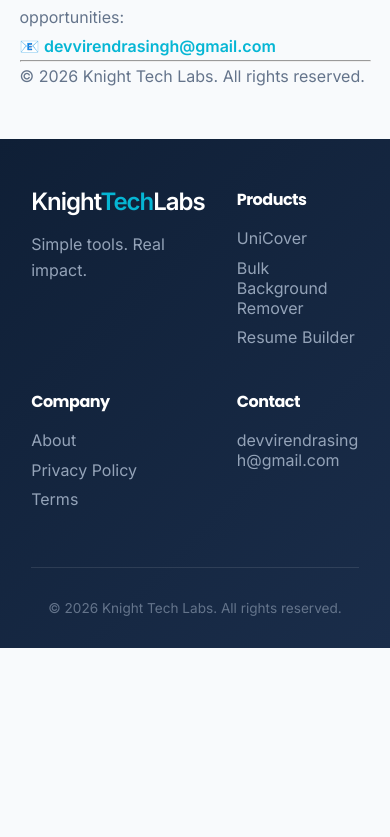
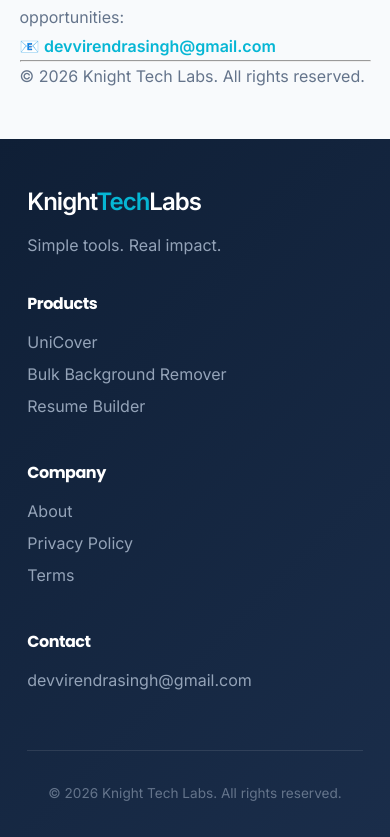
Before and after one commit to virendraxd/knighttechlabs, a React (Vite) app in the folder frontend/: page /about in a window 390 px wide. Shown: the part 2005-2842 px from the top of the page. Before the commit the page ends 2653 px from the top, so only its background shows below. Built offline with nearby package versions, Linux system fonts and the light colour scheme; no server answers.

Commit message:
footer ui changes

```diff
--- a/frontend/src/styles/global.css
+++ b/frontend/src/styles/global.css
@@ -52,6 +52,7 @@
     opacity: 0;
     transform: scale(0.95) translateY(10px);
   }
+
   to {
     opacity: 1;
     transform: scale(1) translateY(0);
@@ -59,8 +60,13 @@
 }
 
 @keyframes fadeIn {
-  from { opacity: 0; }
-  to { opacity: 1; }
+  from {
+    opacity: 0;
+  }
+
+  to {
+    opacity: 1;
+  }
 }
 
 html,
@@ -135,8 +141,13 @@
 }
 
 @keyframes floatMain {
-  from { transform: translate(0, 0); }
-  to { transform: translate(-20px, 30px); }
+  from {
+    transform: translate(0, 0);
+  }
+
+  to {
+    transform: translate(-20px, 30px);
+  }
 }
 
 .product-main-section h1 {
@@ -712,15 +723,18 @@
 
 /* FOOTER */
 .site-footer {
-  background: linear-gradient(135deg, var(--footer-start) 0%, var(--footer-end) 100%);
+  background: linear-gradient(135deg,
+      var(--footer-start) 0%,
+      var(--footer-end) 100%);
+
   color: white;
   padding: 5rem 15% 3rem;
 }
 
-/* GRID LAYOUT */
+/* GRID */
 .footer-container {
   display: grid;
-  grid-template-columns: 2fr 1fr 1fr 1.2fr;
+  grid-template-columns: repeat(auto-fit, minmax(180px, 1fr));
   gap: 2.5rem;
   margin-bottom: 3rem;
 }
@@ -733,7 +747,7 @@
 .footer-brand p {
   color: var(--slate-light);
   max-width: 260px;
-  line-height: 1.6;
+  line-height: 1.7;
 }
 
 /* LINKS */
@@ -746,9 +760,10 @@
 .footer-links a,
 .footer-contact a {
   display: block;
-  margin-bottom: 0.6rem;
+  margin-bottom: 0.75rem;
   color: var(--slate-light);
   transition: all 0.3s ease;
+  word-break: break-word;
 }
 
 .footer-links a:hover,
@@ -757,13 +772,14 @@
   padding-left: 4px;
 }
 
-/* BOTTOM BAR */
+/* BOTTOM */
 .footer-bottom {
   border-top: 1px solid rgba(255, 255, 255, 0.1);
   padding-top: 2rem;
   text-align: center;
   font-size: 0.85rem;
   color: var(--slate);
+  line-height: 1.6;
 }
 
 /* ================= PREMIUM SCROLLBAR ================= */
@@ -861,11 +877,10 @@
   }
 
   .site-footer {
-    padding: 3rem 8% 2rem;
+    padding: 3rem 7% 2rem;
   }
 
   .footer-container {
-    grid-template-columns: 1fr auto;
     gap: 2rem;
   }
 
```
